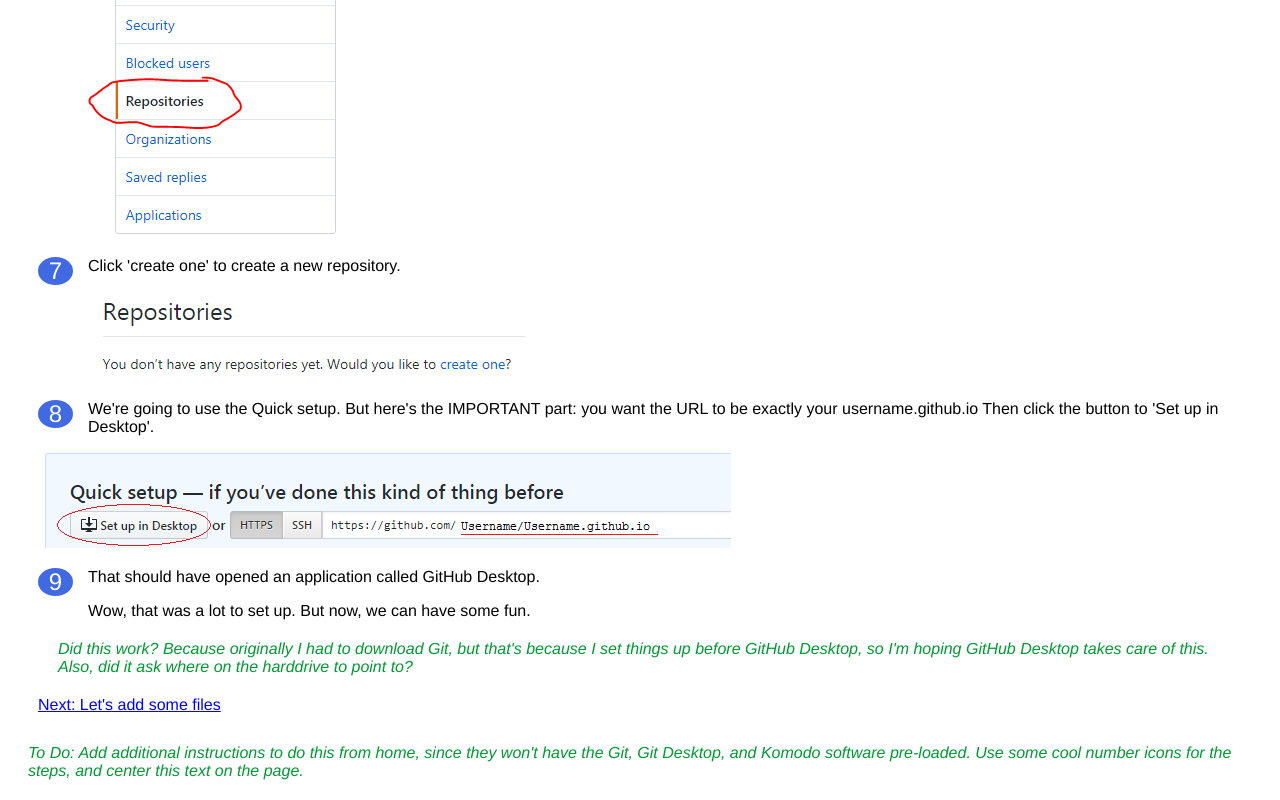
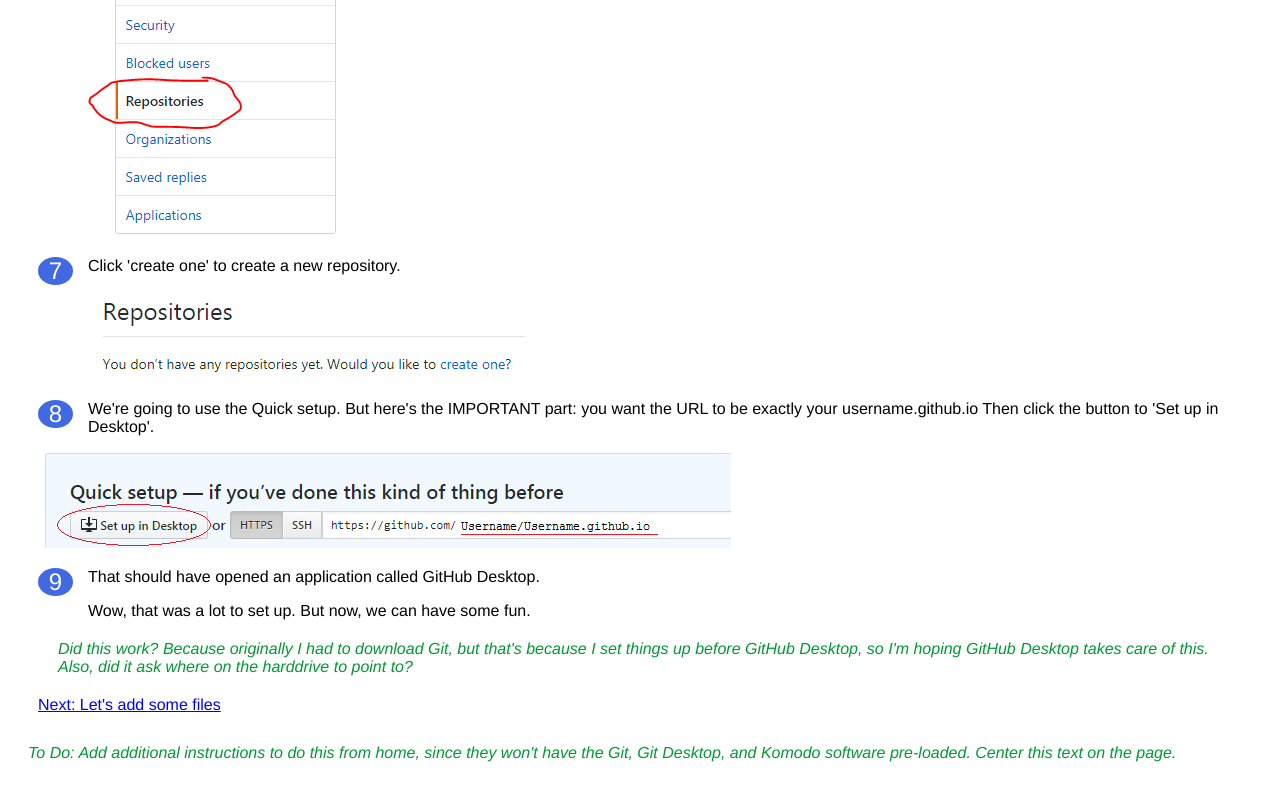
Before and after one commit to ChickTechSymetra/ChickTechSymetra.github.io, a plain HTML site: page DevSetUp.html in a window 1280 px wide. Shown: the part 1437-2237 px from the top of the page. Drawn offline with Linux system fonts and the light colour scheme.

Commit message:
minor fix

```diff
--- a/DevSetUp.html
+++ b/DevSetUp.html
@@ -50,7 +50,7 @@
     </div>
 
  <p class="todo" style="margin-top: 25px;">To Do: Add additional instructions to do this from home, since they won't have
-    the Git, Git Desktop, and Komodo software pre-loaded.  Use some cool number icons for the steps, and center this text
+    the Git, Git Desktop, and Komodo software pre-loaded.  Center this text
     on the page.</p>
 
 </body>
```
